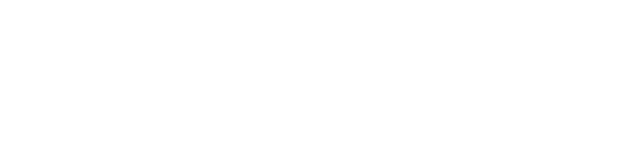
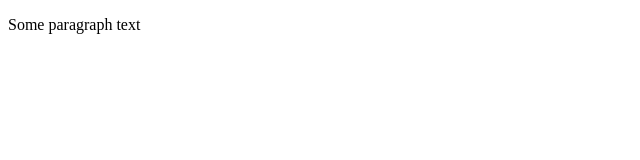
Before and after one commit to ojonss/Webbutveckling-UI-UX, a plain HTML site: page index.html in a window 1280 px wide. Shown: the whole page, without its empty margins (0-640 px from the left). Drawn offline with Linux system fonts and the light colour scheme.

Commit message:
add paragraph in .html

```diff
--- a/index.html
+++ b/index.html
@@ -7,5 +7,7 @@
 </head>
 <body>
 
+    <p>Some paragraph text</p>
+
 </body>
 </html>
```
